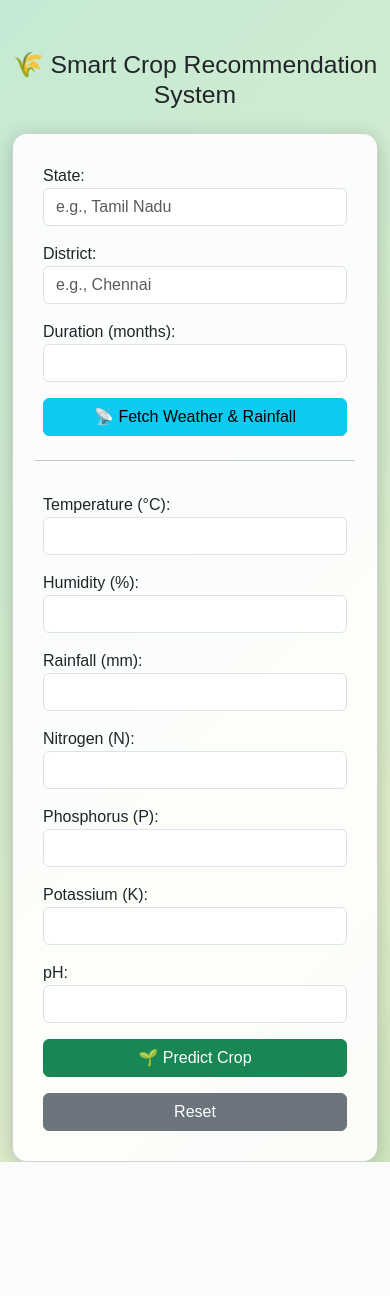
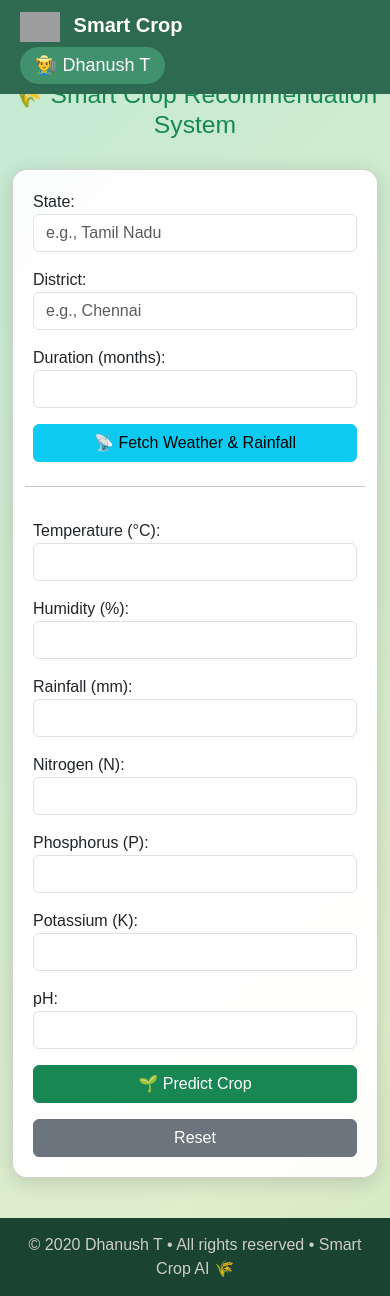
Before and after one commit to imdhanush13/Smart-Crop-recom, a Flask app: template templates/index.html in a window 390 px wide. Before the commit the page ends 1162 px from the top, so only its background shows below. Run offline with Flask 3, Linux system fonts and the light colour scheme; the template is opened without the code that fills it: most values are stand-ins (such as "Sample title", 1, 10 or a date in 2020); parts of the project's set-up code (start-up, migrations or seed data) failed here and were passed over; grey boxes are pictures that could not be loaded.

Commit message:
responsive design

```diff
--- a/templates/index.html
+++ b/templates/index.html
@@ -3,13 +3,16 @@
 <head>
   <meta charset="UTF-8">
   <title>🌱 Smart Crop Recommendation</title>
+  <meta name="viewport" content="width=device-width, initial-scale=1.0">
   <link href="https://cdn.jsdelivr.net/npm/bootstrap@5.3.3/dist/css/bootstrap.min.css" rel="stylesheet">
   <style>
     body {
+      margin: 0;
+      padding-top: 80px;
+      font-family: Arial, sans-serif;
       background: linear-gradient(-45deg, #7bc47f, #dfeecb, #b4e7d9, #f2f6f7);
       background-size: 400% 400%;
       animation: gradient 15s ease infinite;
-      font-family: Arial, sans-serif;
     }
 
     @keyframes gradient {
@@ -18,21 +21,83 @@
       100% {background-position: 0% 50%;}
     }
 
-    .container {
-      margin-top: 50px;
+    .navbar-custom {
+      position: fixed;
+      top: 0;
+      width: 100%;
+      z-index: 1000;
+      background-color: #2d6a4f;
+      color: white;
+      padding: 10px 20px;
+      display: flex;
+      align-items: center;
+      justify-content: space-between;
+    }
+
+    .navbar-custom .logo {
+      font-size: 20px;
+      font-weight: bold;
+    }
+
+    .navbar-custom .logo img {
+      height: 30px;
+      margin-right: 8px;
+    }
+
+    .navbar-custom .user-icon {
+      font-size: 18px;
+      background-color: #40916c;
+      padding: 5px 15px;
+      border-radius: 20px;
     }
 
     .card {
       padding: 30px;
       border-radius: 15px;
-      background-color: rgba(255, 255, 255, 0.9);
-      box-shadow: 0 4px 20px rgba(0, 0, 0, 0.2);
+      background-color: rgba(255, 255, 255, 0.95);
+      box-shadow: 0 4px 20px rgba(0, 0, 0, 0.15);
+      margin-top: 30px;
+    }
+
+    footer {
+      background: #1b4332;
+      color: #ccc;
+      text-align: center;
+      padding: 15px;
+      margin-top: 40px;
+    }
+
+    label {
+      font-weight: 500;
+    }
+
+    @media (max-width: 576px) {
+      .navbar-custom {
+        flex-direction: column;
+        align-items: flex-start;
+        gap: 5px;
+      }
+
+      .card {
+        padding: 20px;
+      }
     }
   </style>
 </head>
 <body>
+
+  <!-- 🔝 Sticky Navbar -->
+  <div class="navbar-custom">
+    <div class="logo">
+      <img src="https://img.icons8.com/emoji/48/seedling-emoji.png"/>
+      Smart Crop
+    </div>
+    <div class="user-icon">👨‍🌾 Dhanush T</div>
+  </div>
+
+  <!-- 📋 Main Form -->
   <div class="container">
-    <h2 class="text-center mb-4">🌾 Smart Crop Recommendation System</h2>
+    <h2 class="text-center text-success mb-4">🌾 Smart Crop Recommendation System</h2>
     <div class="card col-lg-10 mx-auto">
       <form method="POST" action="/predict">
         <div class="row g-3">
@@ -102,6 +167,11 @@
     </div>
   </div>
 
+  <!-- 🔻 Footer -->
+  <footer>
+    &copy; {{ year }} Dhanush T • All rights reserved • Smart Crop AI 🌾
+  </footer>
+
   <script>
     function fetchData() {
       const state = document.getElementById('state').value.trim();
```
